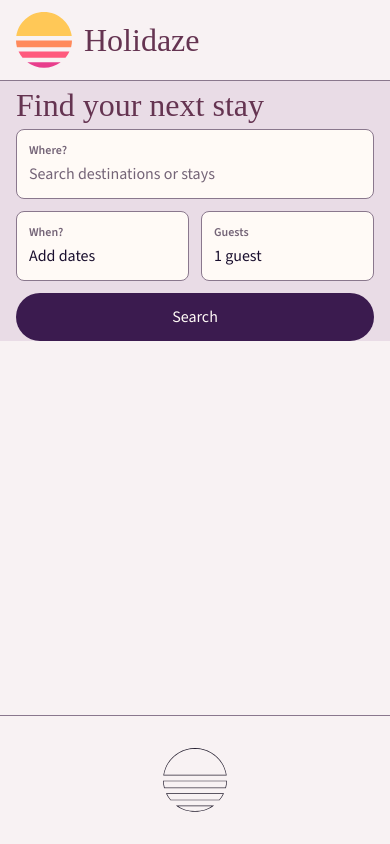
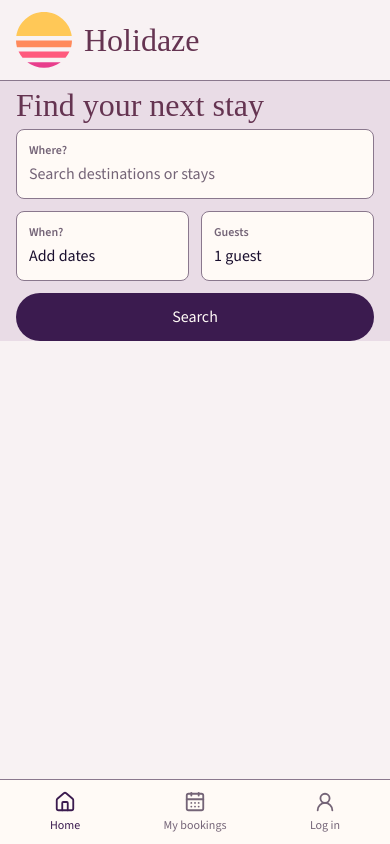
Before and after one commit to annikaeld/Holidaze, a React (Vite) app: page / in a window 390 px wide. Built offline with nearby package versions, Linux system fonts and the light colour scheme; a web font is replaced by a local one.

Commit message:
feat(nav): add responsive mobile navigation (refs #13)

```diff
--- a/src/components/layout/AppLayout.tsx
+++ b/src/components/layout/AppLayout.tsx
@@ -2,17 +2,21 @@ import { Outlet } from "react-router";
 
 import { Footer } from "@/components/layout/Footer";
 import { Header } from "@/components/layout/Header";
+import { MobileNav } from "@/components/layout/MobileNav";
 
 export function AppLayout() {
   return (
     <div className="flex min-h-screen flex-col">
       <Header />
 
-      <main className="w-full flex-1 pb-20 md:pb-0">
+      <main className="w-full flex-1 pb-20 lg:pb-0">
         <Outlet />
       </main>
 
-      <Footer />
+      <div className="hidden lg:block">
+        <Footer />
+      </div>
+      <MobileNav />
     </div>
   );
 }
--- /dev/null
+++ b/src/components/layout/MobileNav.tsx
@@ -0,0 +1,133 @@
+import { Link, useLocation, useNavigate } from "react-router";
+import { useEffect, useState } from "react";
+import { House, CalendarDays, UserRound, LogOut } from "lucide-react";
+import { useAuth } from "@/features/auth/context/useAuth";
+import {
+  DropdownMenu,
+  DropdownMenuTrigger,
+  DropdownMenuContent,
+  DropdownMenuItem,
+  DropdownMenuSeparator,
+} from "@/components/ui/dropdown-menu";
+
+export function MobileNav() {
+  const { user, logout } = useAuth();
+  const navigate = useNavigate();
+
+  function handleLogout() {
+    logout();
+    navigate("/");
+  }
+  const { pathname } = useLocation();
+  const hideMobileNav =
+    /^\/venues\/[^/]+\/?$/.test(pathname) ||
+    ["/booking/summary", "/login", "/register"].includes(pathname);
+  const [isVisible, setIsVisible] = useState(true);
+
+  useEffect(() => {
+    let previousY = window.scrollY;
+
+    function handleScroll() {
+      const currentY = window.scrollY;
+      const difference = currentY - previousY;
+
+      if (currentY < 50) {
+        setIsVisible(true);
+      } else if (difference > 5) {
+        setIsVisible(false);
+      } else if (difference < -5) {
+        setIsVisible(true);
+      }
+
+      previousY = currentY;
+    }
+
+    window.addEventListener("scroll", handleScroll, { passive: true });
+
+    return () => window.removeEventListener("scroll", handleScroll);
+  }, []);
+
+  const items = [
+    { to: "/", label: "Home", icon: House },
+    {
+      to: user ? "/my-bookings" : "/login",
+      label: "My bookings",
+      icon: CalendarDays,
+    },
+  ];
+
+  if (hideMobileNav) return null;
+  return (
+    <nav
+      aria-label="Mobile navigation"
+      className={`fixed inset-x-0 bottom-0 z-50 border-t border-border bg-card pb-[env(safe-area-inset-bottom)] transition-transform duration-300 ease-in-out lg:hidden ${
+        isVisible ? "translate-y-0" : "translate-y-full"
+      }`}
+    >
+      <div className="flex h-16 items-center justify-around">
+        {items.map(({ to, label, icon: Icon }) => (
+          <Link
+            key={label}
+            to={to}
+            aria-current={pathname === to ? "page" : undefined}
+            className={`flex min-w-20 flex-col items-center gap-1 text-xs ${
+              pathname === to
+                ? "text-primary"
+                : "text-muted-foreground hover:text-primary"
+            }`}
+          >
+            <Icon size={22} aria-hidden="true" />
+            <span>{label}</span>
+          </Link>
+        ))}
+        {user ? (
+          <DropdownMenu>
+            <DropdownMenuTrigger asChild>
+              <button
+                type="button"
+                className="flex min-w-20 cursor-pointer flex-col items-center gap-1 text-xs text-muted-foreground hover:text-primary"
+              >
+                <UserRound size={22} aria-hidden="true" />
+                <span>Profile</span>
+              </button>
+            </DropdownMenuTrigger>
+
+            <DropdownMenuContent
+              align="end"
+              side="top"
+              sideOffset={12}
+              className="min-w-44 rounded-lg border-border bg-card p-2 text-foreground shadow-lg"
+            >
+              <DropdownMenuItem asChild>
+                <Link
+                  to="/profile"
+                  className="cursor-pointer rounded-md px-3 py-2 text-sm focus:bg-primary/15 focus:text-foreground"
+                >
+                  My profile
+                </Link>
+              </DropdownMenuItem>
+
+              <DropdownMenuSeparator className="my-1 bg-border" />
+
+              <DropdownMenuItem
+                onSelect={handleLogout}
+                className="cursor-pointer gap-2 rounded-md px-3 py-2 text-sm focus:bg-primary/15 focus:text-foreground"
+              >
+                <LogOut size={16} aria-hidden="true" />
+                Log out
+              </DropdownMenuItem>
+            </DropdownMenuContent>
+          </DropdownMenu>
+        ) : (
+          <Link
+            to="/login"
+            className="flex min-w-20 flex-col items-center gap-1 text-xs text-muted-foreground hover:text-primary"
+          >
+            <UserRound size={22} aria-hidden="true" />
+            <span>Log in</span>
+          </Link>
+        )}
+      </div>
+    </nav>
+  );
+}
```
